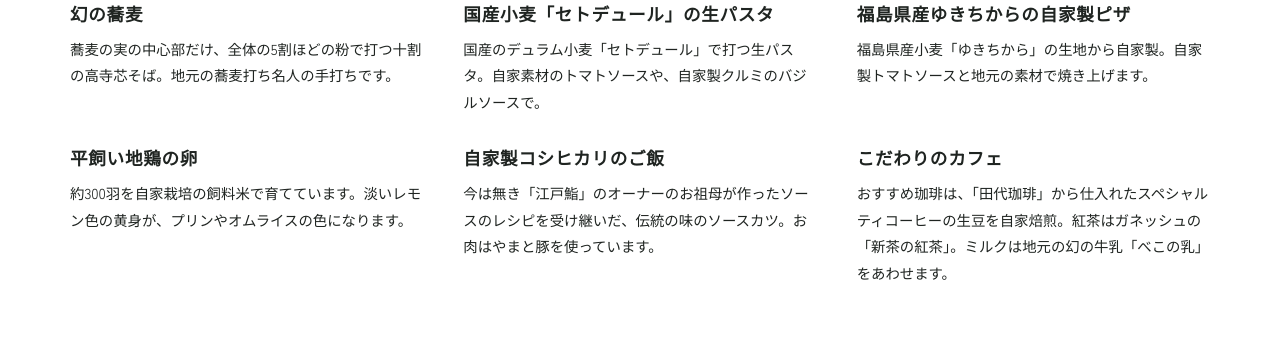
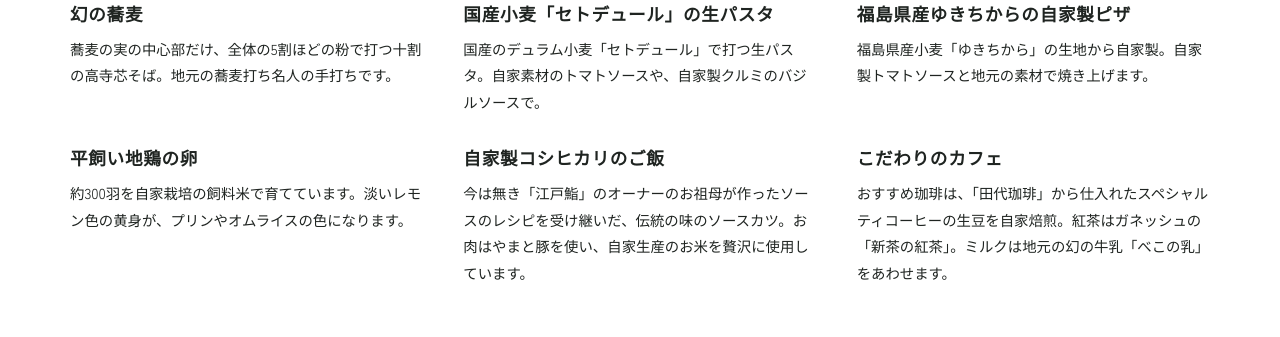
Before and after one commit to fattoriacomoto-rgb/fattoria-comoto, a plain HTML site: page index.html in a window 1280 px wide. Shown: the part 2572-2909 px from the top of the page. Drawn offline with nearby package versions, Linux system fonts and the light colour scheme; a web font is replaced by a local one.

Commit message:
こだわり「自家製コシヒカリのご飯」の説明文を修正
Co-Authored-By: Claude Opus 5.5 <noreply@anthropic.com>
Claude-Session: https://claude.ai/code/session_01PCQKWA7pXSmdQRccLXURp6

```diff
--- a/index.html
+++ b/index.html
@@ -349,7 +349,7 @@ h1,h2,h3{font-family:var(--f-head);letter-spacing:.04em}
         <article><h3>国産小麦「セトデュール」の生パスタ</h3><p>国産のデュラム小麦「セトデュール」で打つ生パスタ。自家素材のトマトソースや、自家製クルミのバジルソースで。</p></article>
         <article><h3>福島県産ゆきちからの自家製ピザ</h3><p>福島県産小麦「ゆきちから」の生地から自家製。自家製トマトソースと地元の素材で焼き上げます。</p></article>
         <article><h3>平飼い地鶏の卵</h3><p>約300羽を自家栽培の飼料米で育てています。淡いレモン色の黄身が、プリンやオムライスの色になります。</p></article>
-        <article><h3>自家製コシヒカリのご飯</h3><p>今は無き「江戸鮨」のオーナーのお祖母が作ったソースのレシピを受け継いだ、伝統の味のソースカツ。お肉はやまと豚を使っています。</p></article>
+        <article><h3>自家製コシヒカリのご飯</h3><p>今は無き「江戸鮨」のオーナーのお祖母が作ったソースのレシピを受け継いだ、伝統の味のソースカツ。お肉はやまと豚を使い、自家生産のお米を贅沢に使用しています。</p></article>
         <article><h3>こだわりのカフェ</h3><p>おすすめ珈琲は、「田代珈琲」から仕入れたスペシャルティコーヒーの生豆を自家焙煎。紅茶はガネッシュの「新茶の紅茶」。ミルクは地元の幻の牛乳「べこの乳」をあわせます。</p></article>
       </div>
     </div>
```
